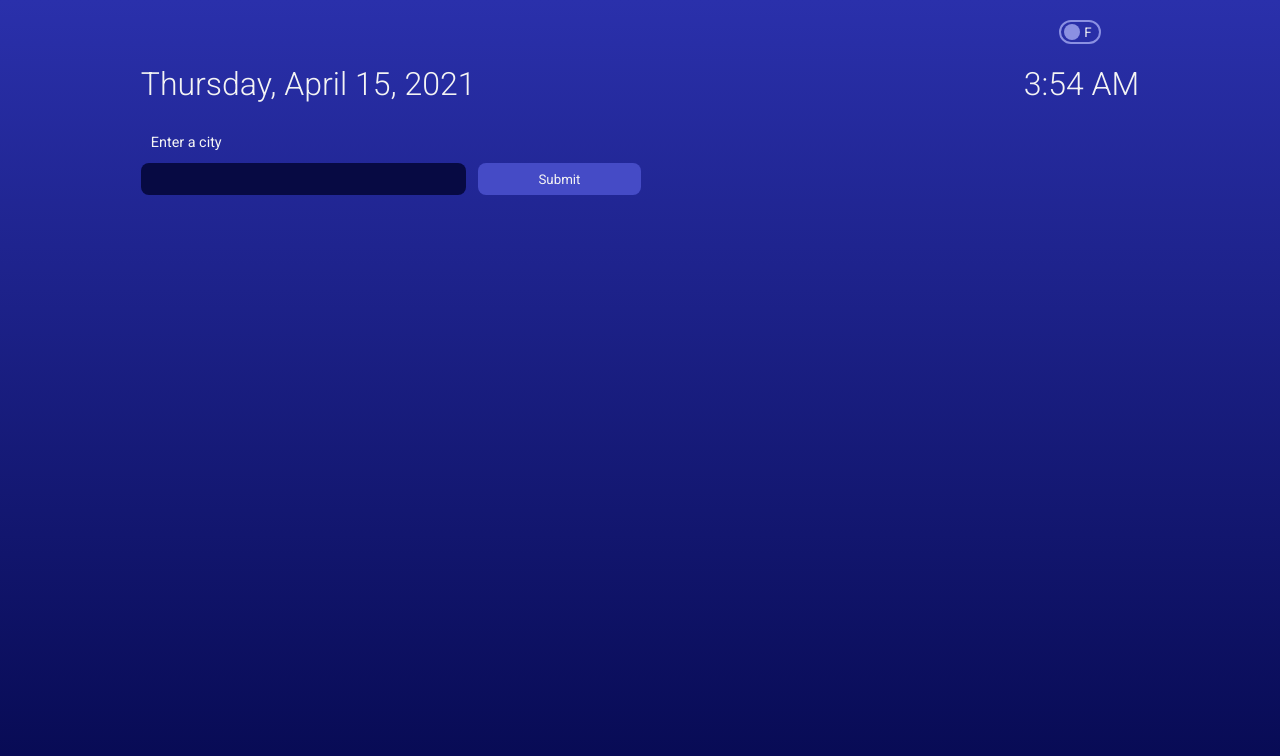
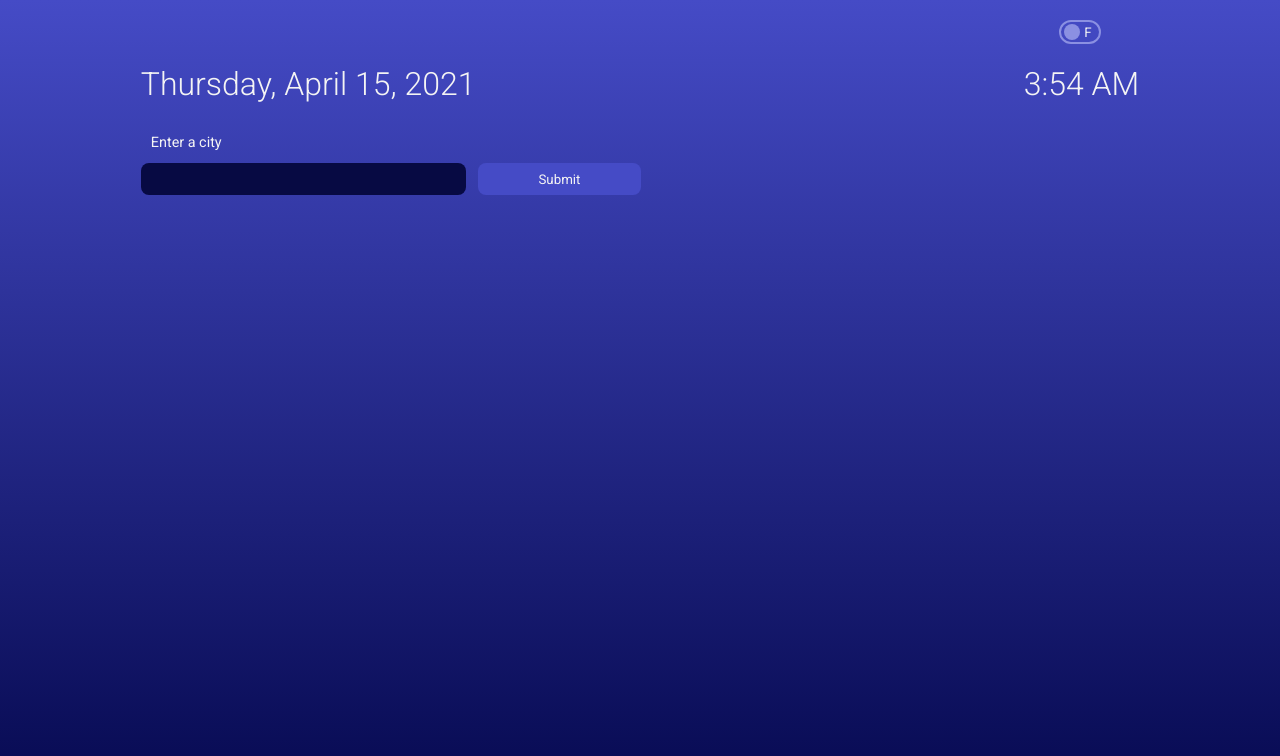
Before and after one commit to cagloria/weather-app, a React (Create React App) app: page / in a window 1280 px wide. Shown: the top 756 px of the page. Built offline with nearby package versions, Linux system fonts and the light colour scheme; no server answers.

Commit message:
Adjusted light theme background

```diff
--- a/src/components/Themes.js
+++ b/src/components/Themes.js
@@ -17,7 +17,7 @@ export const neutral = {
 };
 
 export const lightTheme = {
-    topGradient: "#2A30AB",
+    topGradient: primary[300],
     bottomGradient: "#060950",
     fieldBorder: "transparent",
 };
--- a/src/components/Weather.js
+++ b/src/components/Weather.js
@@ -31,14 +31,6 @@ const WeatherSection = styled.section`
 
     ${mediaQueries.tablet_769_2col} {
         grid-area: w;
-    }
-
-    ${mediaQueries.desktop_1025_3col} {
-        margin-bottom: 32px;
-    }
-
-    ${mediaQueries.desktop_1441} {
-        margin-bottom: 48px;
     }
 `;
 
```
